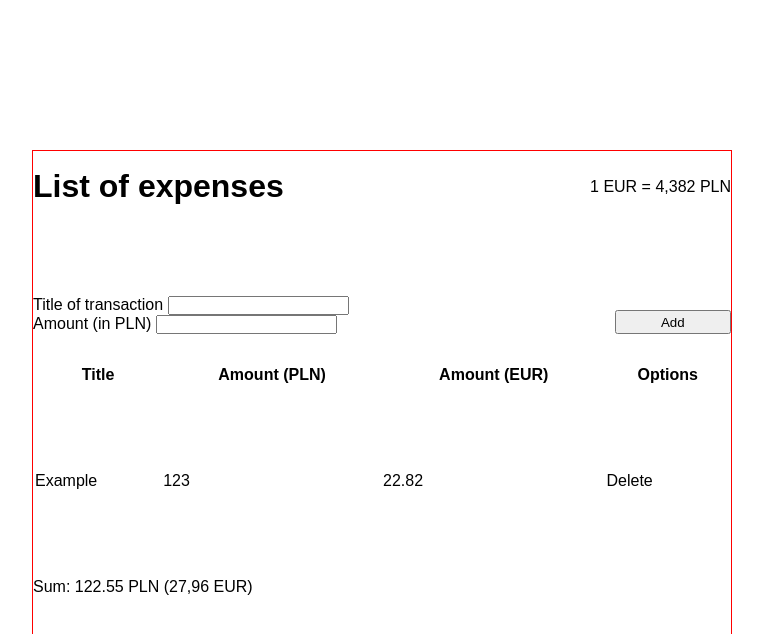
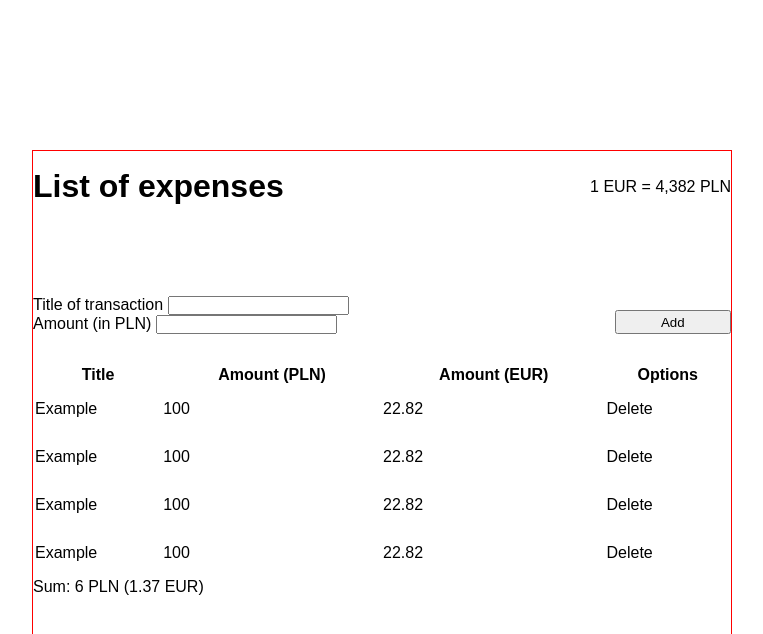
Before and after one commit to maciejewskakatarzyna/playbook, a React (Create React App) app: page / in a window 1280 px wide. Shown: the top 634 px of the page, without its empty margins (258-1021 px from the left). Built offline with nearby package versions, Linux system fonts and the light colour scheme.

Commit message:
add sumAmount function

```diff
--- a/src/components/Sum/Sum.js
+++ b/src/components/Sum/Sum.js
@@ -1,9 +1,18 @@
 import React from 'react';
+import { sumAmount } from '../../helpers/sumAmount';
+import { PLNtoEUR } from '../../helpers/plnToEur';
+
+const EUR = 4.382;
+
+const sumPLN = sumAmount([1, 2, 3]);
+const sumEUR = PLNtoEUR(sumPLN, EUR);
 
 const Sum = () => {
   return (
     <div>
-      <p>Sum: 122.55 PLN (27,96 EUR)</p>
+      <p>
+        Sum: {sumPLN} PLN ({sumEUR} EUR)
+      </p>
     </div>
   );
 };
--- a/src/components/Table/Table.js
+++ b/src/components/Table/Table.js
@@ -1,10 +1,5 @@
 import React from 'react';
-import { PLNtoEUR } from '../../helpers/plnToEur';
-
-const EUR = 4.382;
-const PLN = 100;
-
-const EURamount = PLNtoEUR(PLN, EUR);
+import TableRow from '../TableRow/TableRow';
 
 const Table = () => {
   return (
@@ -18,12 +13,10 @@ const Table = () => {
         </tr>
       </thead>
       <tbody>
-        <tr>
-          <td>Example</td>
-          <td>123</td>
-          <td>{EURamount}</td>
-          <td>Delete</td>
-        </tr>
+        <TableRow />
+        <TableRow />
+        <TableRow />
+        <TableRow />
       </tbody>
     </table>
   );
--- a/src/components/TableRow/TableRow.js
+++ b/src/components/TableRow/TableRow.js
@@ -0,0 +1,21 @@
+import React from 'react';
+
+import { PLNtoEUR } from '../../helpers/plnToEur';
+
+const EUR = 4.382;
+const PLN = 100;
+
+const EURamount = PLNtoEUR(PLN, EUR);
+
+const TableRow = () => {
+  return (
+    <tr>
+      <td>Example</td>
+      <td>{PLN}</td>
+      <td>{EURamount}</td>
+      <td>Delete</td>
+    </tr>
+  );
+};
+
+export default TableRow;
--- /dev/null
+++ b/src/helpers/sumAmount.js
@@ -0,0 +1,6 @@
+export const sumAmount = amount => {
+  const sum = amount.reduce(function (a, b) {
+    return a + b;
+  });
+  return sum;
+};
```
